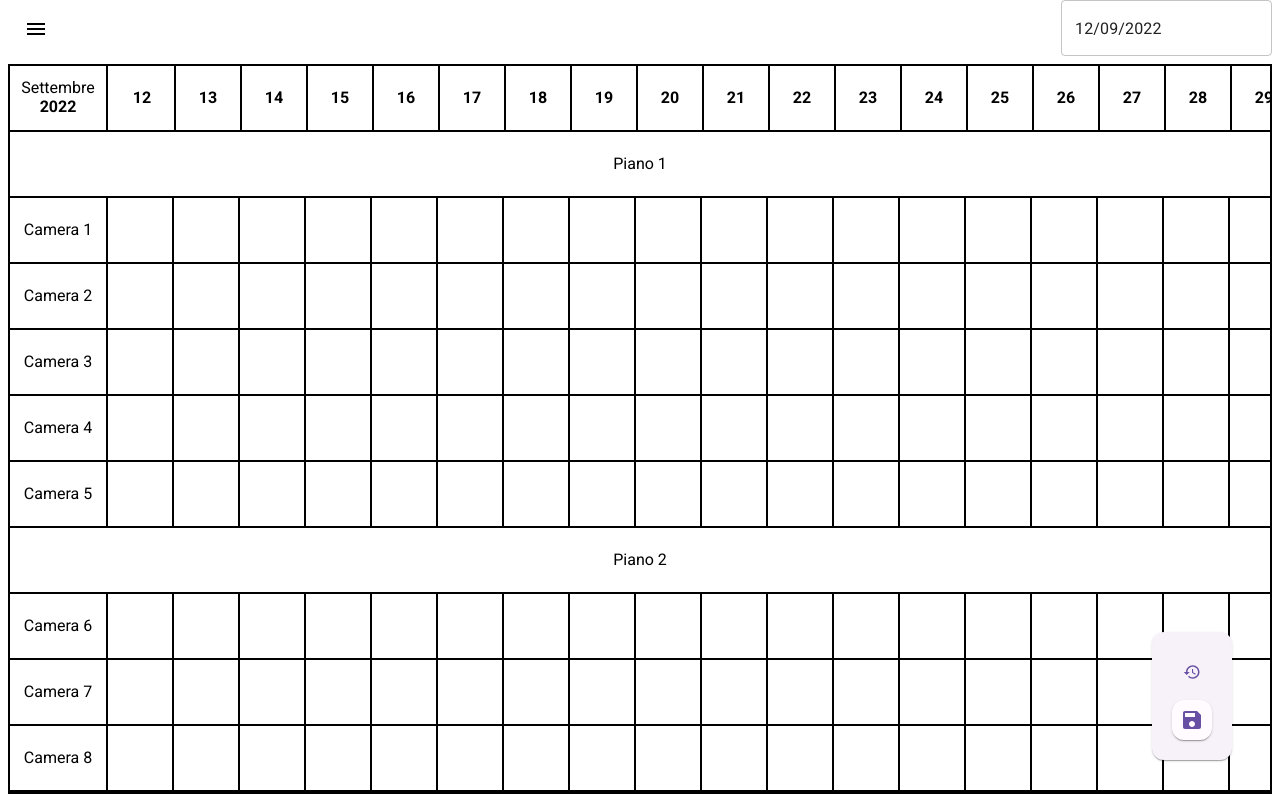
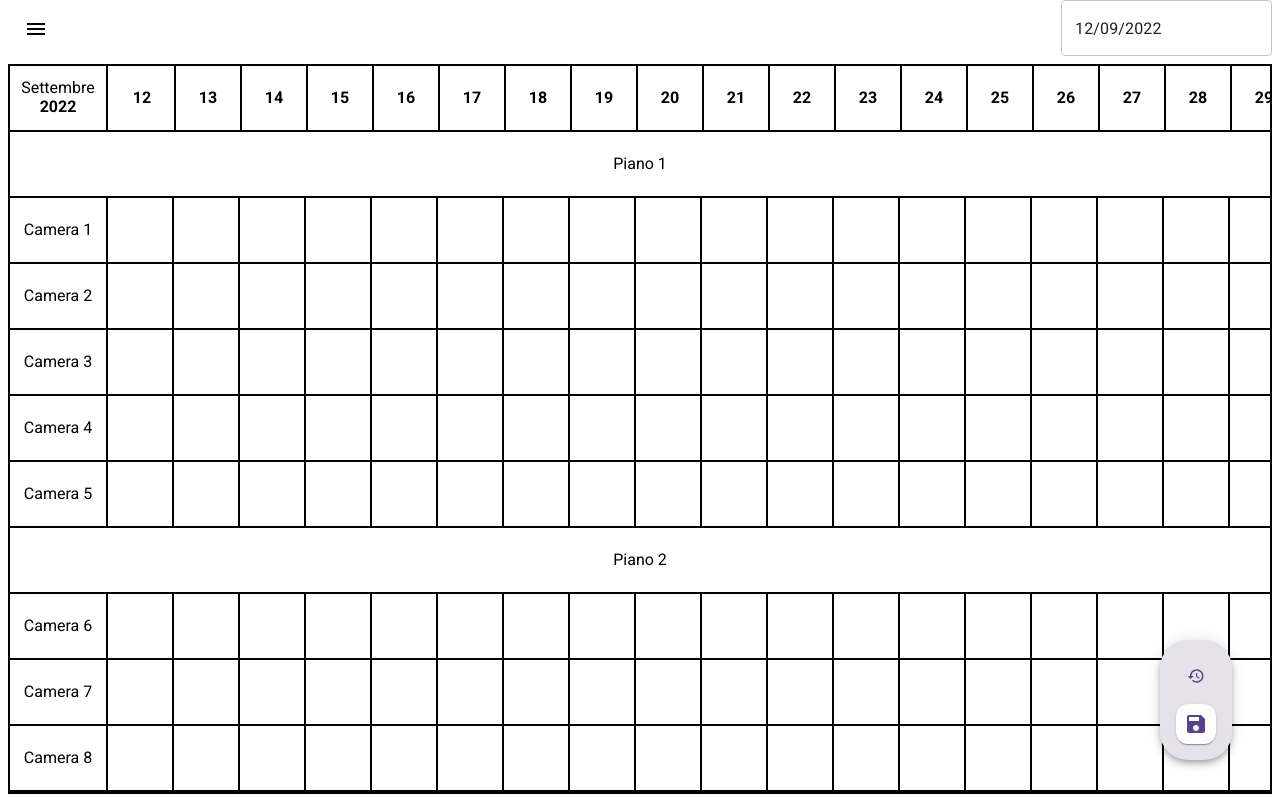
Before and after one commit to dropik/booking-calendar-app, a React app: page / in a window 1280 px wide. Built offline with nearby package versions, Linux system fonts and the light colour scheme.

Commit message:
Dynamic palette colour

```diff
--- a/src/components/header/SaveAndResetWidget.tsx
+++ b/src/components/header/SaveAndResetWidget.tsx
@@ -49,14 +49,16 @@ export default function SaveAndResetWidget(): JSX.Element {
   const body = getBody(status, resetHandler, saveHandler);
 
   return (
-    <Card elevation={1} sx={{
+    <Card elevation={5} sx={{
       position: "fixed",
       bottom: "2.5rem",
       right: "3rem",
-      borderRadius: "0.75rem",
+      borderRadius: "1.75rem",
       overflow: "visible",
-      paddingLeft: "1.25rem",
-      paddingRight: "1.25rem",
+      paddingLeft: "1rem",
+      paddingRight: "1rem",
+      paddingTop: "1rem",
+      paddingBottom: "1rem",
       backgroundColor: (theme) => theme.palette.surface.main
     }}>
       {body}
@@ -68,7 +70,7 @@ export default function SaveAndResetWidget(): JSX.Element {
         right: 0,
         pointerEvents: "none",
         borderRadius: "inherit",
-        backgroundColor: (theme) => alpha(theme.palette.primary.main, theme.opacities.surface1)
+        backgroundColor: (theme) => alpha(theme.palette.primary.main, theme.opacities.surface5)
       }}></Box>
     </Card>
   );
@@ -96,7 +98,7 @@ function getBody(saveStatus: Status, resetHandler: () => void, saveHandler: () =
   }
 
   return (
-    <Stack spacing={1} direction="column" alignItems="center" justifyContent="flex-end" sx={{ mt: 2.5, mb: 2.5 }}>
+    <Stack spacing={1} direction="column" alignItems="center">
       <TextButton startIcon={<RestoreIcon />} isIconOnly onClick={resetHandler} sx={{ width: "2.5rem", height: "2.5rem", padding: 0, minWidth: "unset" }} />
       <Fab size="small" colourCombination="surface" lowered onClick={saveHandler}>
         <SaveIcon />
--- a/src/components/m3/theme.ts
+++ b/src/components/m3/theme.ts
@@ -1,5 +1,5 @@
 import React from "react";
-import { createTheme } from "@mui/material/styles";
+import { createTheme, hslToRgb, PaletteColorOptions, recomposeColor, rgbToHex } from "@mui/material/styles";
 
 declare module "@mui/material/styles" {
   interface Palette {
@@ -159,155 +159,140 @@ declare module "@mui/material/Typography" {
   }
 }
 
+const makeColour: (keyColour: (luminosity: number) => string) => PaletteColorOptions = (keyColour) => ({
+  main: keyColour(40),
+  light: keyColour(40),
+  dark: keyColour(80)
+});
+
+const makeOnColour: (keyColour: (luminosity: number) => string) => PaletteColorOptions = (keyColour) => ({
+  main: keyColour(100),
+  light: keyColour(100),
+  dark: keyColour(20)
+});
+
+const makeColourContainer: (keyColour: (luminosity: number) => string) => PaletteColorOptions = (keyColour) => ({
+  main: keyColour(90),
+  light: keyColour(90),
+  dark: keyColour(30)
+});
+
+const makeOnColourContainer: (keyColour: (luminosity: number) => string) => PaletteColorOptions = (keyColour) => ({
+  main: keyColour(10),
+  light: keyColour(10),
+  dark: keyColour(90)
+});
+
+const assembleColour: (hue: number, saturation: number, luminosity: number) => string = (hue, saturation, luminosity) =>
+  rgbToHex(hslToRgb(recomposeColor({
+    type: "hsl",
+    values: [hue, saturation, luminosity]
+  })));
+
+const primary: (luminosity: number) => string = (luminosity) =>
+  assembleColour(256, 34, luminosity);
+
+const secondary: (luminosity: number) => string = (luminosity) =>
+  assembleColour(181, 49, luminosity);
+
+const tertiary: (luminosity: number) => string = (luminosity) =>
+  assembleColour(340, 21, luminosity);
+
+const error: (luminosity: number) => string = (luminosity) =>
+  assembleColour(3, 71, luminosity);
+
+const neutral: (luminosity: number) => string = (luminosity) =>
+  assembleColour(264, 5, luminosity);
+
+const neutralVariant: (luminosity: number) => string = (luminosity) =>
+  assembleColour(270, 4, luminosity);
+
 const theme = createTheme({
   palette: {
-    primary: {
-      main: "#6750A4",
-      light: "#6750A4",
-      dark: "#D0BCFF"
-    },
-    onPrimary: {
-      main: "#FFFFFF",
-      light: "#FFFFFF",
-      dark: "#371E73"
-    },
-    primaryContainer: {
-      main: "#EADDFF",
-      light: "#EADDFF",
-      dark: "#4F378B"
-    },
-    onPrimaryContainer: {
-      main: "#21005E",
-      light: "#21005E",
-      dark: "#EADDFF"
-    },
+    primary:            makeColour(primary),
+    onPrimary:          makeOnColour(primary),
+    primaryContainer:   makeColourContainer(primary),
+    onPrimaryContainer: makeOnColourContainer(primary),
 
-    secondary: {
-      main: "#625B71",
-      light: "#625B71",
-      dark: "#CCC2DC"
-    },
-    onSecondary: {
-      main: "#FFFFFF",
-      light: "#FFFFFF",
-      dark: "#332D41"
-    },
-    secondaryContainer: {
-      main: "#E8DEF8",
-      light: "#E8DEF8",
-      dark: "#4A4458"
-    },
-    onSecondaryContainer: {
-      main: "#1E192B",
-      light: "#1E192B",
-      dark: "#E8DEF8"
-    },
+    secondary:            makeColour(secondary),
+    onSecondary:          makeOnColour(secondary),
+    secondaryContainer:   makeColourContainer(secondary),
+    onSecondaryContainer: makeOnColourContainer(secondary),
 
-    tertiary: {
-      main: "#7D5260",
-      light: "#7D5260",
-      dark: "#EFB8C8"
-    },
-    onTertiary: {
-      main: "#FFFFFF",
-      light: "#FFFFFF",
-      dark: "#492532"
-    },
-    tertiaryContainer: {
-      main: "#FFD8E4",
-      light: "#FFD8E4",
-      dark: "#633B48"
-    },
-    onTertiaryContainer: {
-      main: "#370B1E",
-      light: "#370B1E",
-      dark: "#FFD8E4"
-    },
+    tertiary:             makeColour(tertiary),
+    onTertiary:           makeOnColour(tertiary),
+    tertiaryContainer:    makeColourContainer(tertiary),
+    onTertiaryContainer:  makeOnColourContainer(tertiary),
 
-    error: {
-      main: "#B3261E",
-      light: "#B3261E",
-      dark: "#F2B8B5"
-    },
-    onError: {
-      main: "#FFFFFF",
-      light: "#FFFFFF",
-      dark: "#601410"
-    },
-    errorContainer: {
-      main: "#F9DEDC",
-      light: "#F9DEDC",
-      dark: "#8C1D18"
-    },
-    onErrorContainer: {
-      main: "#370B1E",
-      light: "#370B1E",
-      dark: "#F9DEDC"
-    },
+    error:            makeColour(error),
+    onError:          makeOnColour(error),
+    errorContainer:   makeColourContainer(error),
+    onErrorContainer: makeOnColourContainer(error),
 
     colourBackground: {
-      main: "#FFFBFE",
-      light: "#FFFBFE",
-      dark: "#1C1B1F"
+      main: neutral(99),
+      light: neutral(99),
+      dark: neutral(10)
     },
     onBackground: {
-      main: "#1C1B1F",
-      light: "#1C1B1F",
-      dark: "#E6E1E5"
+      main: neutral(10),
+      light: neutral(10),
+      dark: neutral(90)
     },
     surface: {
-      main: "#FFFBFE",
-      light: "#FFFBFE",
-      dark: "#1C1B1F"
+      main: neutral(99),
+      light: neutral(99),
+      dark: neutral(10)
     },
     onSurface: {
-      main: "#1C1B1F",
-      light: "#1C1B1F",
-      dark: "#E6E1E5"
+      main: neutral(10),
+      light: neutral(10),
+      dark: neutral(90)
     },
 
     surfaceVariant: {
-      main: "#E7E0EC",
-      light: "#E7E0EC",
-      dark: "#49454F"
+      main: neutralVariant(90),
+      light: neutralVariant(90),
+      dark: neutralVariant(30)
     },
     onSurfaceVariant: {
-      main: "#49454E",
-      light: "#49454E",
-      dark: "#CAC4D0"
+      main: neutralVariant(30),
+      light: neutralVariant(30),
+      dark: neutralVariant(80)
     },
     outline: {
-      main: "#79747E",
-      light: "#79747E",
-      dark: "#938F99"
+      main: neutralVariant(50),
+      light: neutralVariant(50),
+      dark: neutralVariant(60)
     },
 
     shadow: {
-      main: "#000000",
-      light: "#000000",
-      dark: "#000000"
+      main: neutral(0),
+      light: neutral(0),
+      dark: neutral(0)
     },
     surfaceTint: {
-      main: "#6750A4",
-      light: "#6750A4",
-      dark: "#D0BCFF"
+      main: primary(40),
+      light: primary(40),
+      dark: primary(80)
     },
     inverseSurface: {
-      main: "#313033",
-      light: "#313033",
-      dark: "#E6E1E5"
+      main: neutral(20),
+      light: neutral(20),
+      dark: neutral(90)
     },
     inverseOnSurface: {
-      main: "#F4EFF4",
-      light: "#F4EFF4",
-      dark: "#313033"
+      main: neutral(95),
+      light: neutral(95),
+      dark: neutral(20)
     },
     inversePrimary: {
-      main: "#D0BCFF",
-      light: "#D0BCFF",
-      dark: "#6750A4"
+      main: primary(80),
+      light: primary(80),
+      dark: primary(40)
     }
   },
+
   typography: {
     displayLarge: {
       lineHeight: "4rem",
@@ -400,6 +385,7 @@ const theme = createTheme({
       letterSpacing: "0.0333rem"
     }
   },
+
   opacities: {
     hover: 0.08,
     focus: 0.12,
```
